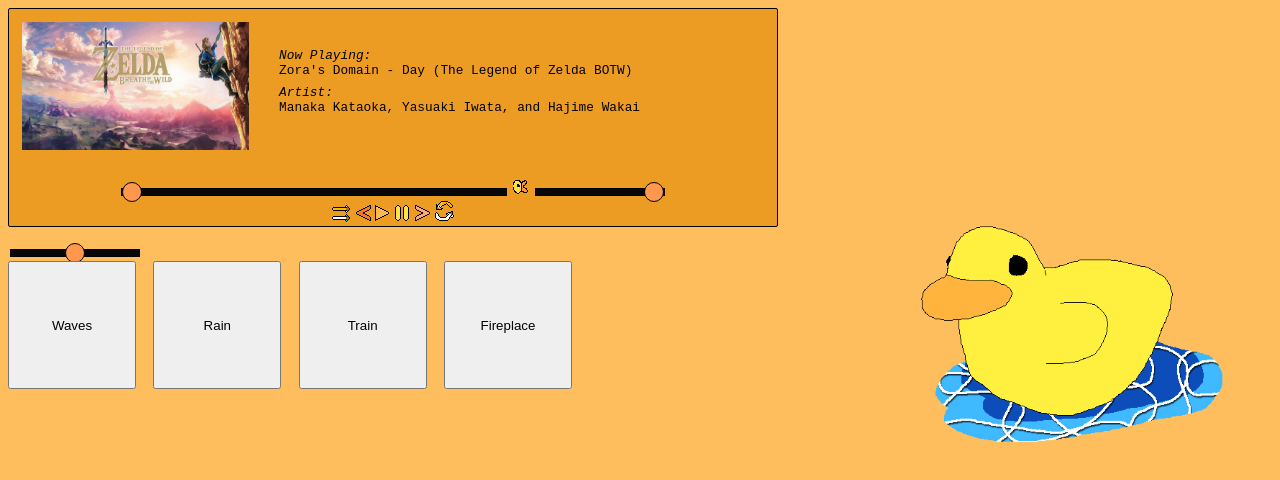
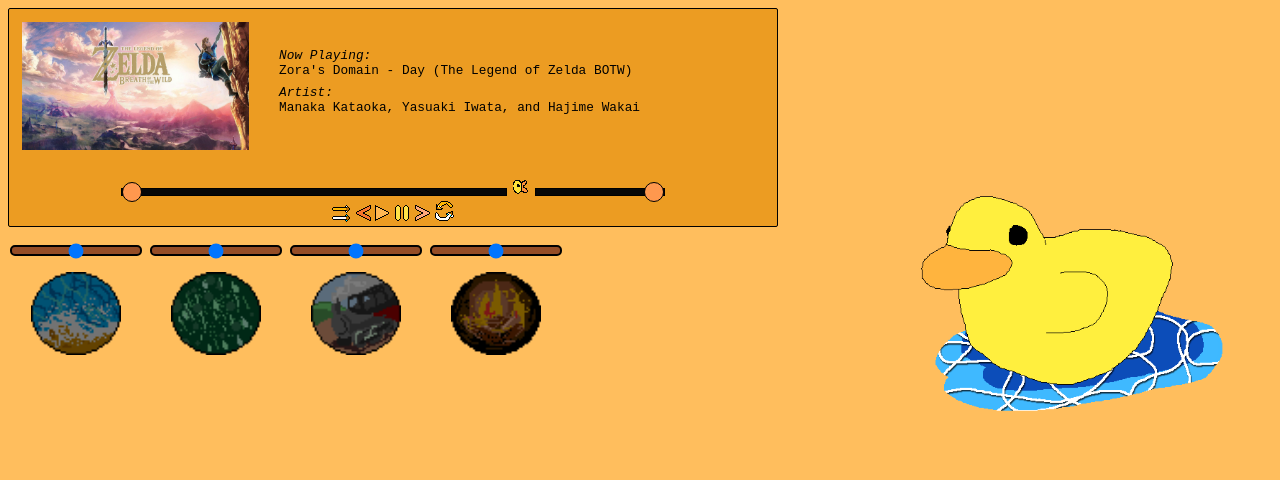
Before and after one commit to Iamsandwich/duck-project, a plain HTML site: page index.html in a window 1280 px wide. Drawn offline with Linux system fonts and the light colour scheme.

Commit message:
soundscapes now have pretty buttons, separate volume for each! might add more (whhich ones tho)

```diff
--- a/effects.js
+++ b/effects.js
@@ -1,21 +1,39 @@
-const ESlider = document.getElementById("slidereffects");
-var Eaudio = document.getElementById("waves");
-var Eaudio2 = document.getElementById("rain");
-var Eaudio3 = document.getElementById("train");
-var Eaudio4 = document.getElementById("fireplace");
+const WavesSlider = document.getElementById("sliderwaves");
+var waveaudio = document.getElementById("waves");
 
-console.log(ESlider);
-console.log(Eaudio2);
-console.log(Eaudio3);
-console.log(Eaudio4);
-console.log(Eaudio);
+const RainSlider = document.getElementById("sliderrain");
+var rainaudio = document.getElementById("rain");
+
+const trainSlider = document.getElementById("slidertrain");
+var trainaudio = document.getElementById("train");
+
+const FireSlider = document.getElementById("sliderfire");
+var fireplaceaudio = document.getElementById("fireplace");
+
+console.log(WavesSlider);
+console.log(RainSlider);
+console.log(trainSlider);
+console.log(FireSlider);
 
 
 
-ESlider.addEventListener("change", function(){
-    Eaudio.volume = ESlider.value;
-    Eaudio2.volume = ESlider.value;
-    Eaudio3.volume = ESlider.value;
-    Eaudio4.volume = ESlider.value;
-    console.log(ESlider.value);
+
+WavesSlider.addEventListener("change", function(){
+    waveaudio.volume = WavesSlider.value;
+    console.log(WavesSlider.value);
 });
+
+RainSlider.addEventListener("change", function(){
+    rainaudio.volume = RainSlider.value;
+    console.log(RainSlider.value);
+});
+
+trainSlider.addEventListener("change", function(){
+    trainaudio.volume = trainSlider.value;
+    console.log(trainSlider.value);
+});
+
+FireSlider.addEventListener("change", function(){
+    fireplaceaudio.volume = FireSlider.value;
+    console.log(FireSlider.value);
+});
--- a/index.html
+++ b/index.html
@@ -49,41 +49,65 @@
 
 <div class="ducks" id="effectscontainer">
 
-
-<div id="imnoise">
-    <input id="slidereffects" type="range" step="0.001" min="0" max="1" value="0.5">
-</div>
+<div class="effectslider" id="imnoise">
+    <input id="sliderwaves" type="range" step="0.001" min="0" max="1" value="0.5">
 
    <button onclick="Play1()">
-    Waves
+    <div id="changewave">
+    <img id="wavesicon" src="img/dark waves icon.png" alt="dark waves icon">
+    </div>
     <audio class="soundeffects" id="waves" loop="true" src="/Soundscapes/30 min relaxing ocean waves - high quality sound - no music - HD video of a beautiful misty beach (128kbit_AAC).m4a">
 
     </audio>
 
     </button>
+</div>
 
 
+<div class="effectslider">
+    <input id="sliderrain" type="range" step="0.001" min="0" max="1" value="0.5">
    <button onclick="Play2()">
-    Rain
+
+    <div id="changerain">
+    <img src="img/dark rain icon.png" alt="dark rain icon">
+    </div>
     <audio class="soundeffects" id="rain" loop="true" src="/Soundscapes/5 Minutes of Rain and Thunderstorm.m4a">
 
     </audio>
    </button>
+</div>
 
+
+<div class="effectslider">
+    <input id="slidertrain" type="range" step="0.001" min="0" max="1" value="0.5">
    <button onclick="Play3()">
-    Train
+
+    <div id="changetrain">
+    <img src="img/dark train icon.png" alt="dark train icon">
+    </div>
     <audio class="soundeffects" id="train" loop="true" src="/Soundscapes/Train sounds for sleeping Relaxing train sounds Summer and winter 30 min Fast sleeping White noise (128kbit_AAC).m4a">
 
     </audio>
+</button>
 
-   </button>
+</div>
+
+
+ <div class="effectslider">
+    <input id="sliderfire" type="range" step="0.001" min="0" max="1" value="0.5">
    <button onclick="Play4()">
-       Fireplace
+    <div id="changefire">
+       <img src="img/dark fireplace icon.png" alt="dark fireplace icon">
+    </div>
     <audio class="soundeffects" id="fireplace" loop="true" src="/Soundscapes/5 minutes of Relaxing Fireplace Sounds - Burning Fireplace & Crackling Fire Sounds (NO MUSIC) (160kbit_Opus).opus">
 
     </audio>
 
    </button>
+
+   </div>
+
+
 <script src="effects.js"></script>
 
 </div>
@@ -106,11 +130,14 @@
  thenoise.play();
  waveplay = 1;
  console.log("the waves they swoosh");
+ document.getElementById("changewave").innerHTML='<img id="wavesicon" src="img/waves icon.png" alt="waves icon">'
 }
  else if (waveplay==1){
  thenoise.pause();
  waveplay = 0;
  console.log("no waves for me");
+ document.getElementById("changewave").innerHTML='<img id="wavesicon" src="img/dark waves icon.png" alt="darkened waves icon">'
+
  }
 };
 
@@ -121,11 +148,13 @@
  rainnoise.play();
  rainplay = 1;
  console.log("the rain falls down");
+ document.getElementById("changerain").innerHTML='<img src="img/rain icon.png" alt="train icon">';
 }
  else if (rainplay==1){
  rainnoise.pause();
  rainplay = 0;
  console.log("no rain for me");
+ document.getElementById("changerain").innerHTML='<img src="img/dark rain icon.png" alt="dark train icon">';
  }
 }
 
@@ -136,11 +165,13 @@
  trainnoise.play();
  trainplay = 1;
  console.log("the train goes choochoo");
+ document.getElementById("changetrain").innerHTML='<img src="img/train icon.png" alt="train icon">';
 }
  else if (trainplay==1){
  trainnoise.pause();
  trainplay = 0;
  console.log("no train for me");
+ document.getElementById("changetrain").innerHTML='<img src="img/dark train icon.png" alt="dark train icon">';
  }
 }
 
@@ -151,11 +182,13 @@
  fireplaceaudio.play();
  fireplaceplay = 1;
  console.log("the fireplace is lit");
+ document.getElementById("changefire").innerHTML='<img src="img/fireplace icon.png" alt="fire icon">';
 }
  else if (fireplaceplay==1){
  fireplaceaudio.pause();
  fireplaceplay = 0;
  console.log("no fireplace for me");
+document.getElementById("changefire").innerHTML='<img src="img/dark fireplace icon.png" alt="dark fire icon">';
  }
 }
 </script>
--- a/styles.css
+++ b/styles.css
@@ -24,7 +24,7 @@
 }
 
 
-#volumeslider, #slidereffects{
+#volumeslider, #sliderwaves, #sliderrain, #slidertrain, #sliderfire{
      -webkit-appearance: none;
     -moz-appearance: none;
     appearance: none;
@@ -32,6 +32,13 @@
     height: 0.5em;
     border: solid black 1px;
     background: rgb(7, 7, 7);
+    display: inline-block;
+}
+
+#sliderwaves, #sliderrain, #slidertrain, #sliderfire{
+    background-color: rgb(149, 77, 38);
+     border: solid black 2px;
+     border-radius: 5px;
 }
 
 #slidersong::-webkit-slider-thumb, #volumeslider::-webkit-slider-thumb, #slidereffects::-webkit-slider-thumb {
@@ -102,12 +109,21 @@
     margin-top: 1em;
     position: relative;
     display: inline-block;
+    color: transparent;
 }
 
+
 .ducks button{
-    margin-right: 1em;
-    width: 10vw;
-    height: 10vw;
+
+    margin-top: 1em;
+    background-color: transparent;
+    color: transparent;
+    border: none;
+}
+
+.ducks img{
+    width: 7vw;
+    text-align: center;
 }
 
 #musicbuttons{
@@ -122,3 +138,14 @@
 #loopbuttonimg, #shufflingimg{
     display:inline-block
 }
+
+.effectslider{
+    display: inline-block;
+    text-align: center;
+}
+
+#sliderwaves, #sliderrain, #slidertrain, #sliderfire{
+    position: relative;
+    display: block;
+    text-align: center;
+}
```
Also changed, not shown: IMG/dark fireplace icon.png (added), IMG/dark rain icon.png (added), IMG/dark train icon.png (added), IMG/dark waves icon.png (added), IMG/fireplace icon.png (added), IMG/rain icon.png (added), IMG/round soundscape icons 1.png (added), IMG/train icon.png (added), IMG/waves icon.png (added).
